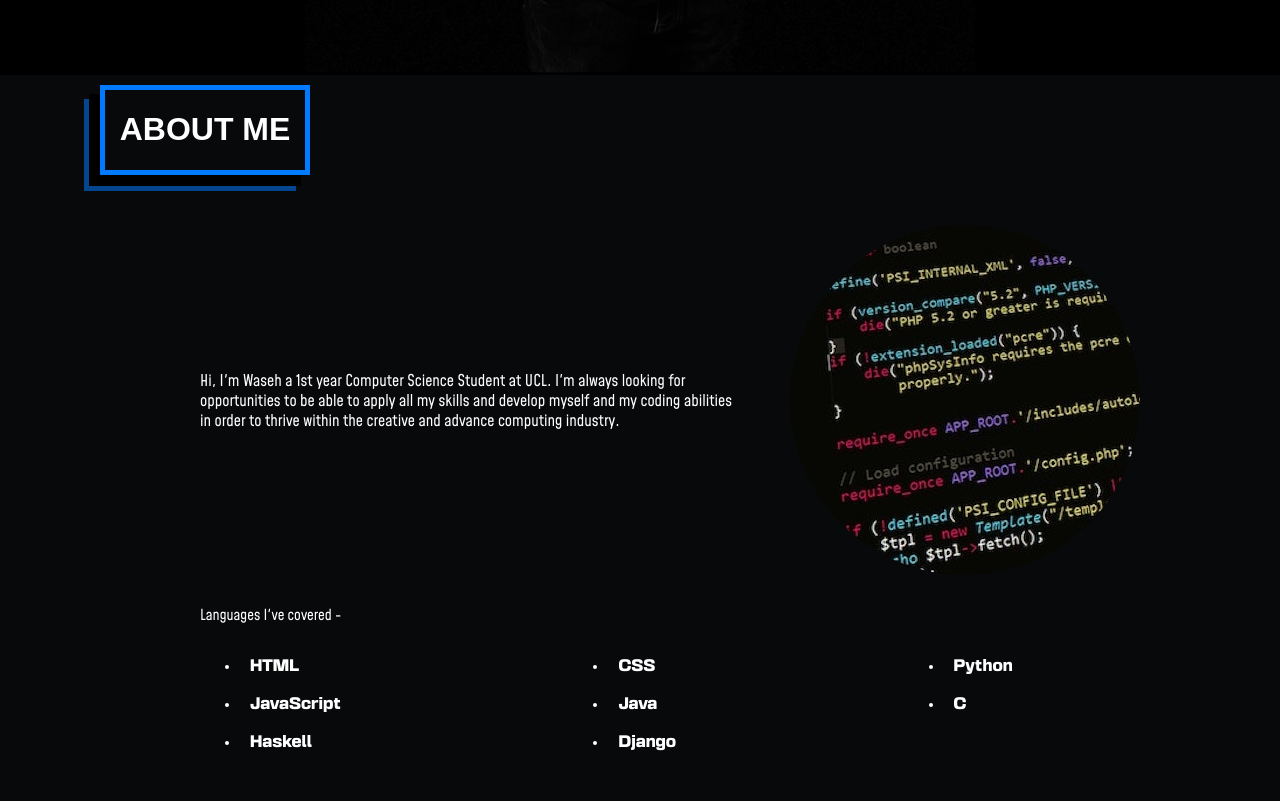
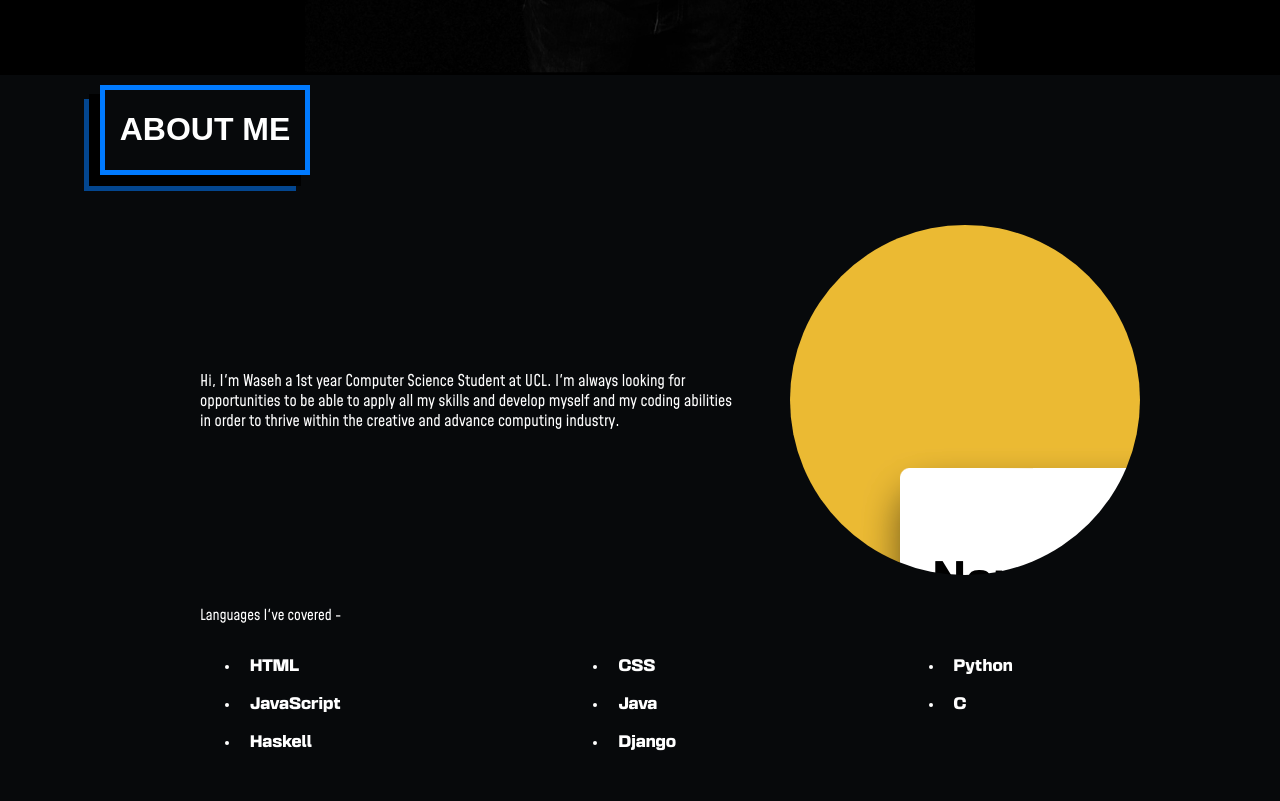
Before and after one commit to mwkhan9/portfolio_website, a PHP site: page / in a window 1280 px wide. Shown: the part 1025-1826 px from the top of the page. Run offline with PHP 8.4, Linux system fonts and the light colour scheme.

Commit message:
image check

```diff
--- a/style.css
+++ b/style.css
@@ -294,7 +294,7 @@ body{
 }
 
 .profile {
-	background-image: url(img/bg.JPG);
+	background-image: url(img/EPR.png);
     background-repeat: no-repeat;
     border-radius: 50%;
 	width: 350px;
```
